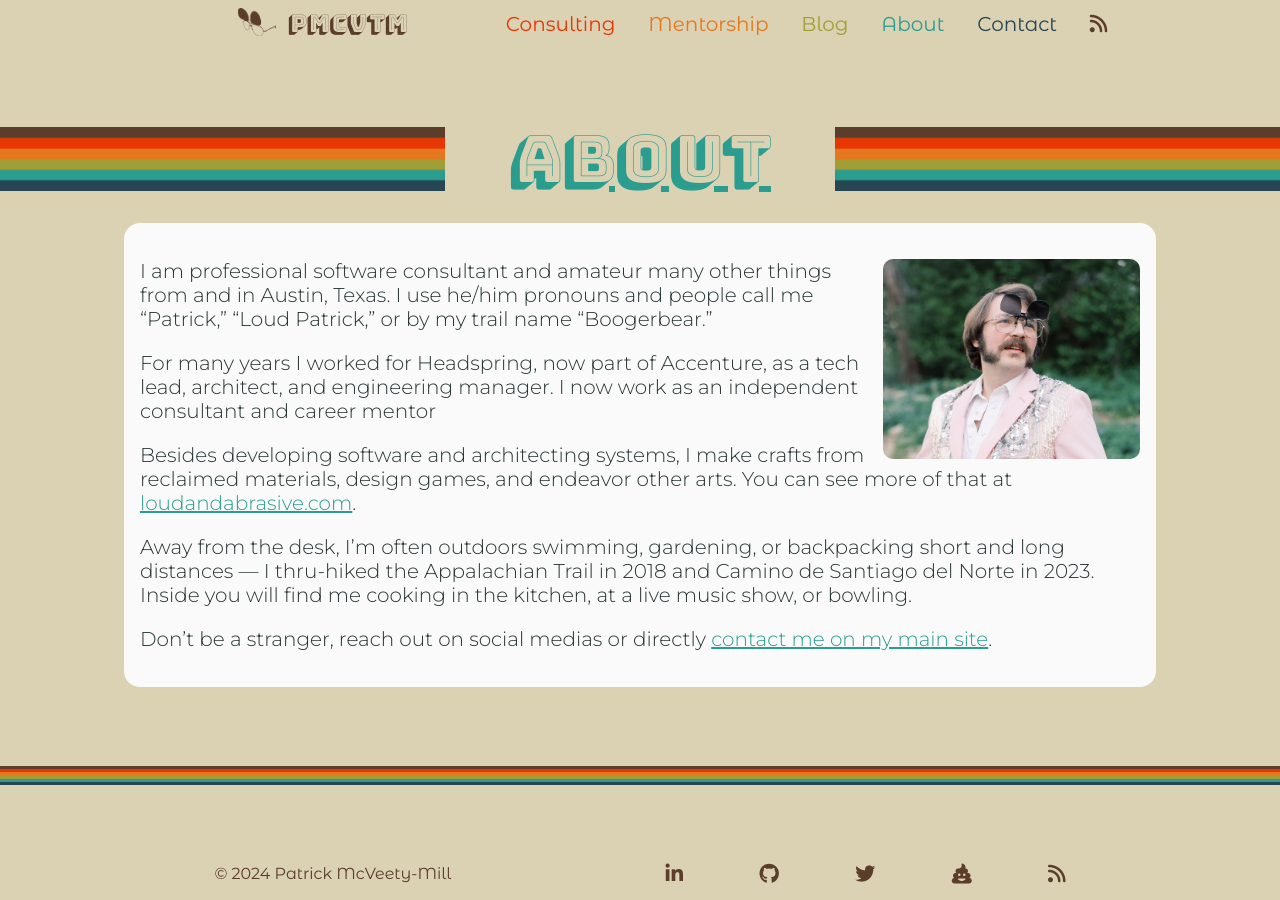
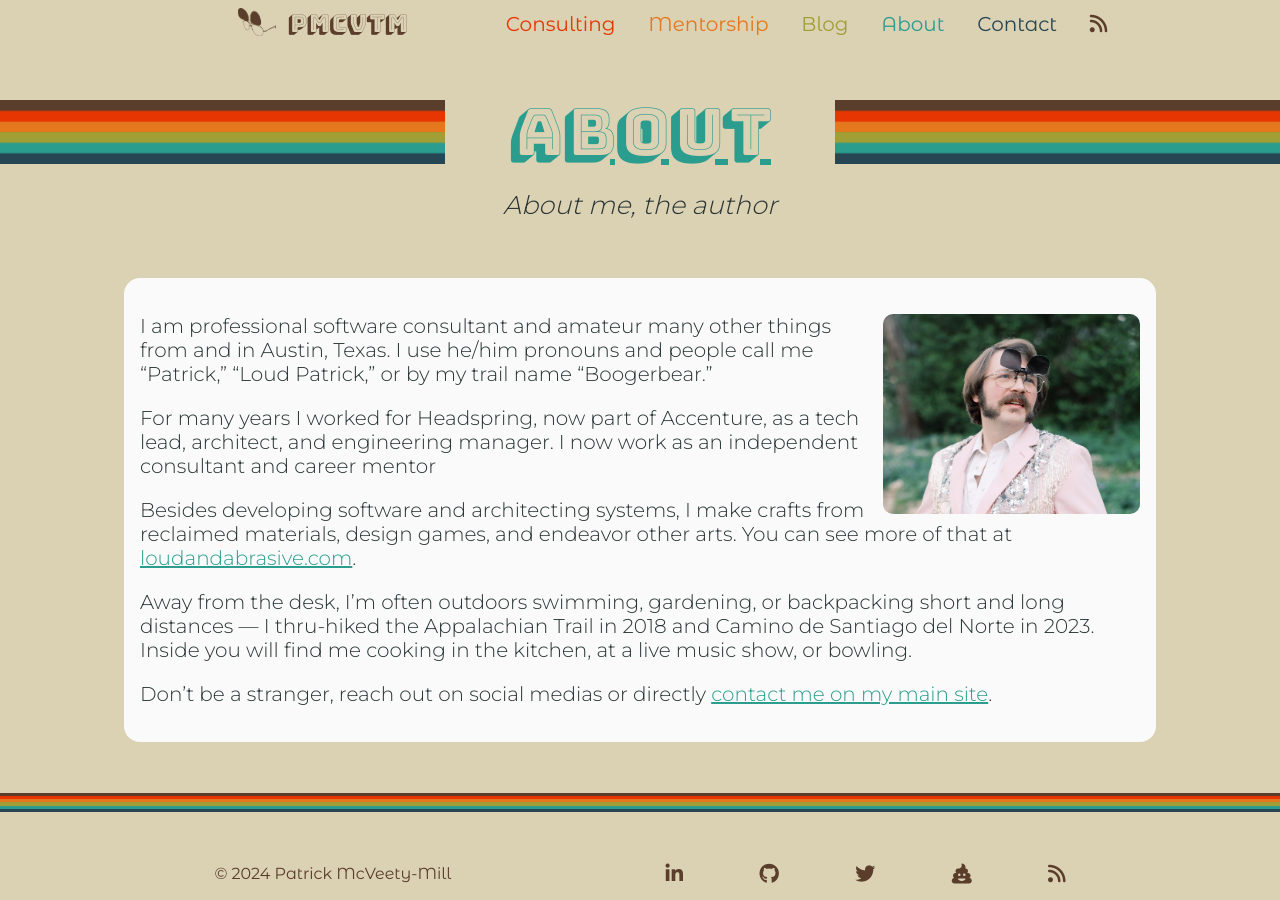
Before and after one commit to pmcvtm/pmcvtm.com, a Jekyll site: the page built from pages/about.md, in a window 1280 px wide. Built offline with Jekyll 4.4.1, drawn with Linux system fonts in a browser that asks for light colours; nearby versions of some CDN libraries; some web fonts are replaced.

Commit message:
change description to subtitle

```diff
--- a/_layouts/page-wheadline.html
+++ b/_layouts/page-wheadline.html
@@ -20,9 +20,9 @@
         </a>
       </h1>
     </div>
-    {% if page.description %}
+    {% if page.subtitle %}
     <div class="content page-description">
-      <p>{{page.description}}</p>
+      <p>{{page.subtitle}}</p>
     </div>
     {%endif%}
   </div>
--- a/pages/about.md
+++ b/pages/about.md
@@ -2,6 +2,7 @@
 layout: page-wheadline
 
 title: About
+subtitle: About me, the author
 permalink: /about/
 
 blurb: true
```
Also changed, not shown: pages/blog.md (+1 -1 lines).
